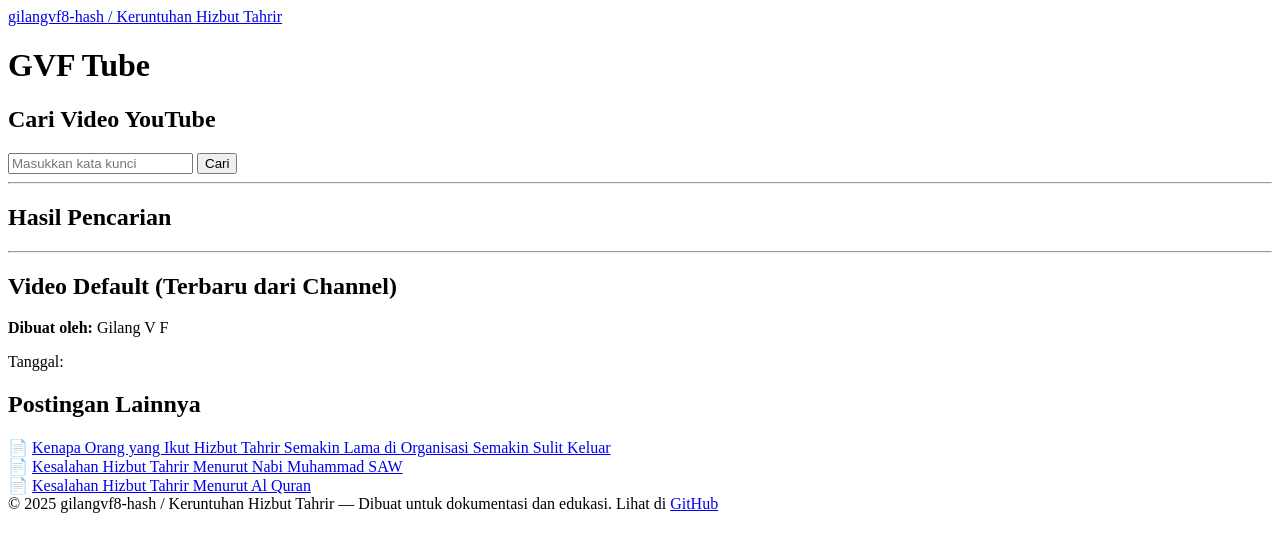
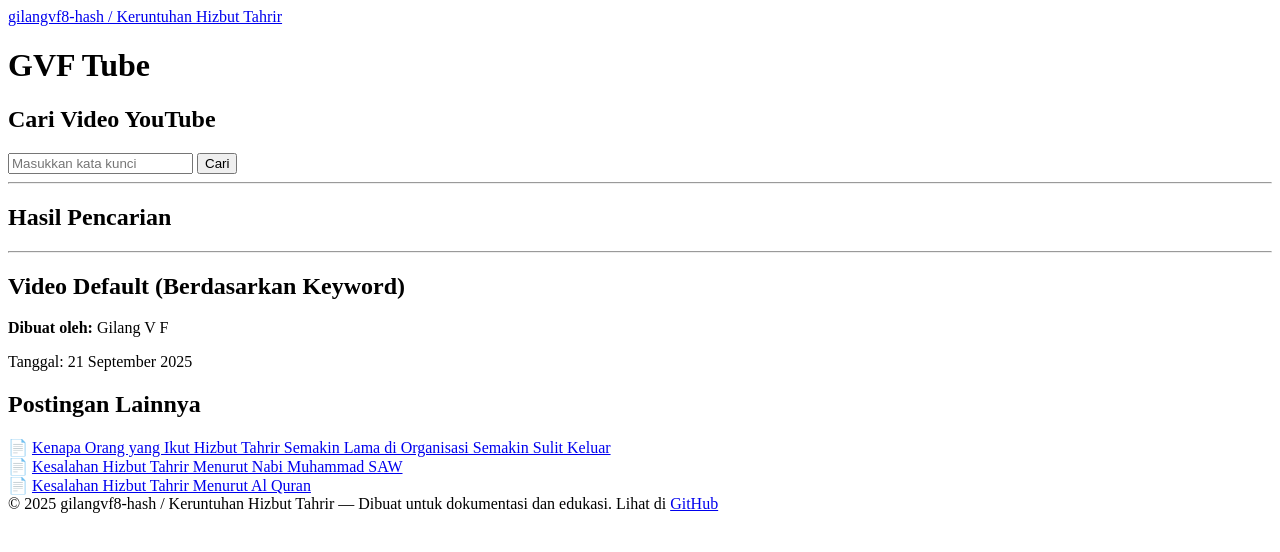
Before and after one commit to gilangvf8-hash/gilangvf8-hash.github.io, a Jekyll site: the page built from gvftube.html, in a window 1280 px wide. Shown: the top 552 px of the page. Built offline with Jekyll 4.4.1, drawn with Linux system fonts in a browser that asks for light colours.

Commit message:
Update gvftube.html

```diff
--- a/gvftube.html
+++ b/gvftube.html
@@ -1,6 +1,9 @@
 ---
 layout: post
 title: GVF Tube
+description: "Tempat Download Video Youtube"
+keywords: "Youtube, Boboiboy, Download Video"
+date: 2025-09-21
 ---
 
 <h2>Cari Video YouTube</h2>
@@ -14,17 +17,17 @@
 <div id="results"></div>
 
 <hr>
-<h2>Video Default (Terbaru dari Channel)</h2>
+<h2>Video Default (Berdasarkan Keyword)</h2>
 <div id="defaultVideos"></div>
 
 <script>
 const apiKey = "AIzaSyCIqJPESJEipAsKfdIpumGu7yT77ZQARbI"; // YouTube Data API v3
 const maxResults = 5;
-const channelId = "UC_x5XG1OV2P6uZZ5FSM9Ttw"; // contoh: Google Developers channel
+const defaultKeyword = "Boboiboy"; // 🔹 Ganti sesuai keinginanmu
 
-// --- tampilkan video default dari channel ---
+// --- tampilkan video default dari keyword ---
 function loadDefaultVideos() {
-  fetch(`https://www.googleapis.com/youtube/v3/search?part=snippet&type=video&maxResults=${maxResults}&channelId=${channelId}&order=date&key=${apiKey}`)
+  fetch(`https://www.googleapis.com/youtube/v3/search?part=snippet&type=video&maxResults=${maxResults}&q=${encodeURIComponent(defaultKeyword)}&key=${apiKey}`)
     .then(res => res.json())
     .then(data => {
       let output = "";
```
